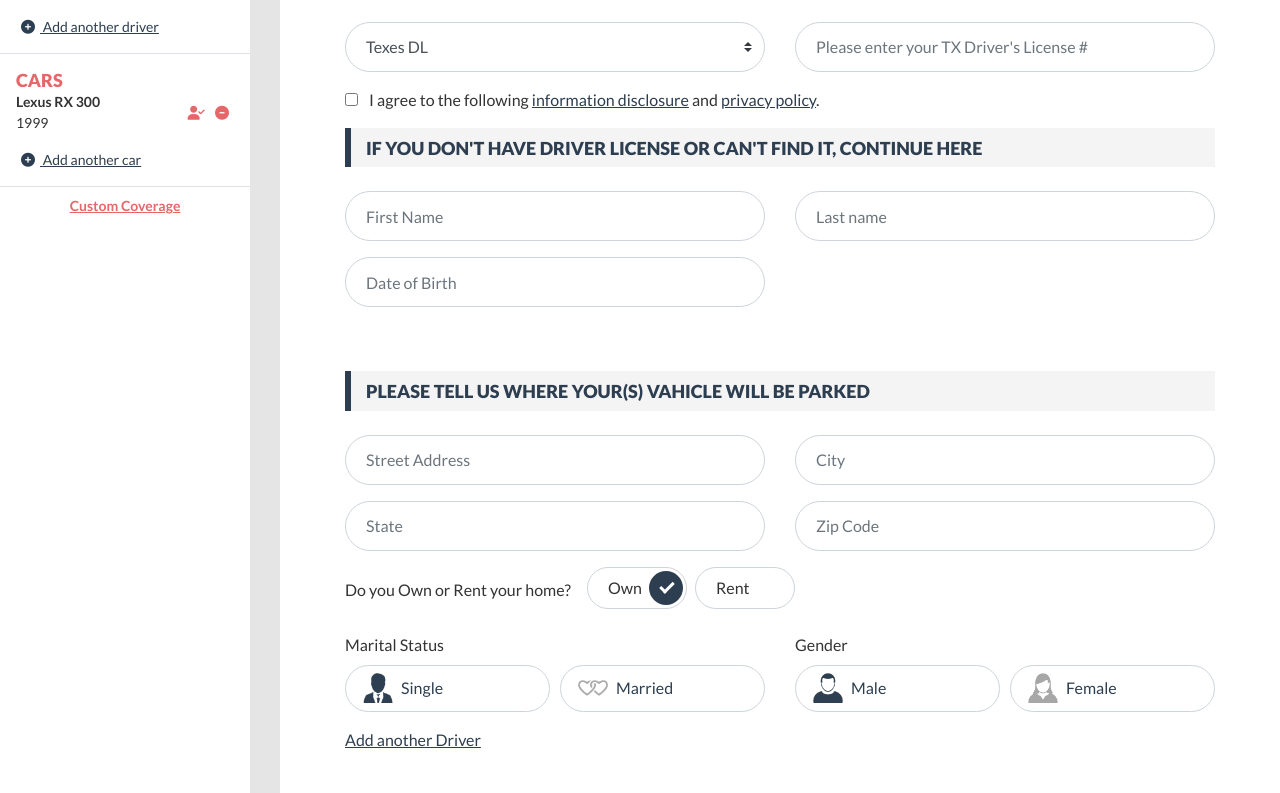
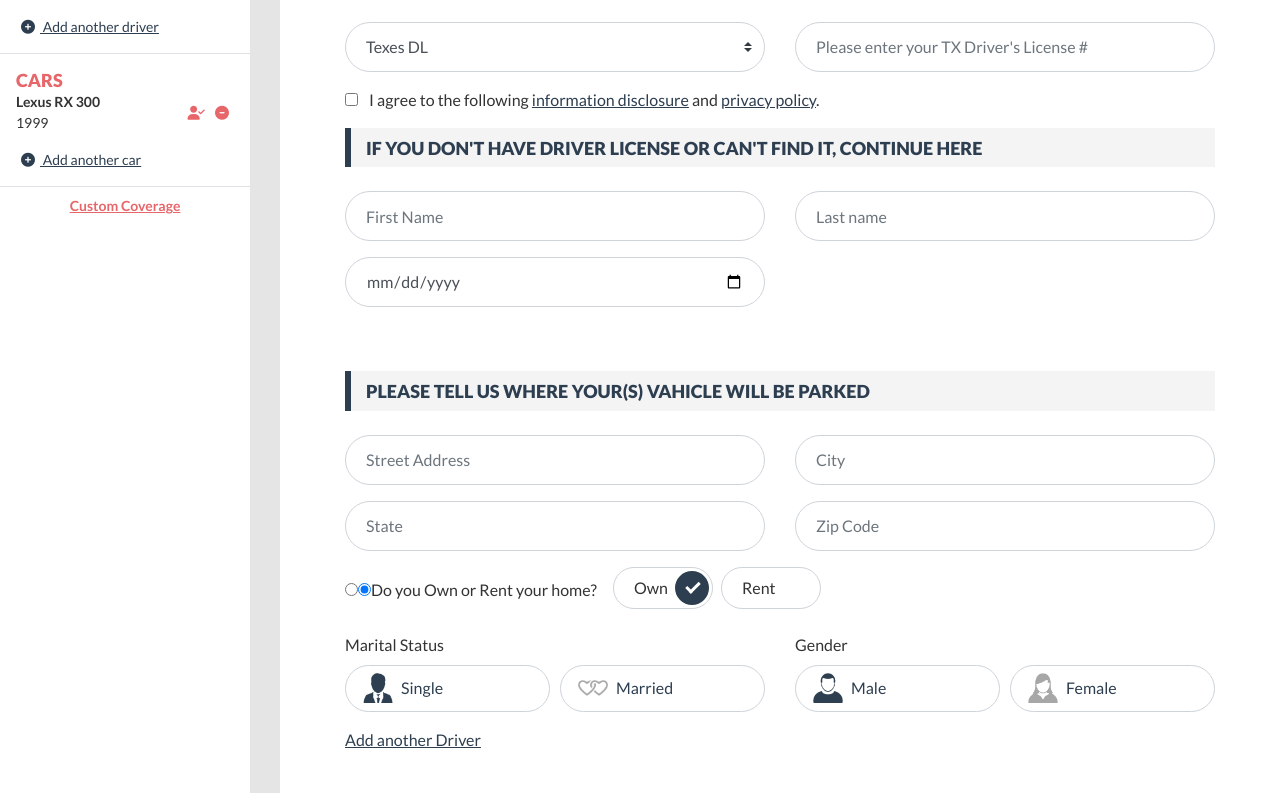
Before and after one commit to m-waqas-ashfaq/quotePages, a React (Create React App) app: page /LandingPage in a window 1280 px wide. Shown: the part 389-1182 px from the top of the page. Built offline with nearby package versions, Linux system fonts and the light colour scheme; the HTML template or start-up script is replaced by a standard one.

Commit message:
Update LandingPage.js

```diff
--- a/src/Pages/LandingPage.js
+++ b/src/Pages/LandingPage.js
@@ -137,7 +137,7 @@ export const LandingPage = () => {
                                         </div>
                                         {/* <!--end of col-lg-6--> */}
                                         <div className="col-lg-6 mb-3">
-                                            <input type="text" placeholder="Date of Birth" className="form-control" />
+                                            <input type="date" placeholder="Date of Birth" className="form-control" />
                                         </div>
                                         {/* <!--end of col-lg-6--> */}
                                         <div className="col-12 mt-5 mb-4">
@@ -162,7 +162,7 @@ export const LandingPage = () => {
                                             <input type="text" placeholder="Zip Code" className="form-control" />
                                         </div>
                                         {/* <!--end of col-lg-6--> */}
-                                        <div className="col-12 mb-3">
+                                        <div className="col-12 mb-3"><input type="radio" checked name="home2" /><input type="radio" checked name="home2" />
                                             <label className="d-inline-block mb-2 home-label">Do you Own or Rent your home?</label>
                                             <div className="term home ml-3 mb-2"><input type="radio" checked name="home" />Own<span></span></div>
                                             <div className="term home ml-2 mb-2"><input type="radio" name="home" />Rent<span></span></div>
```
